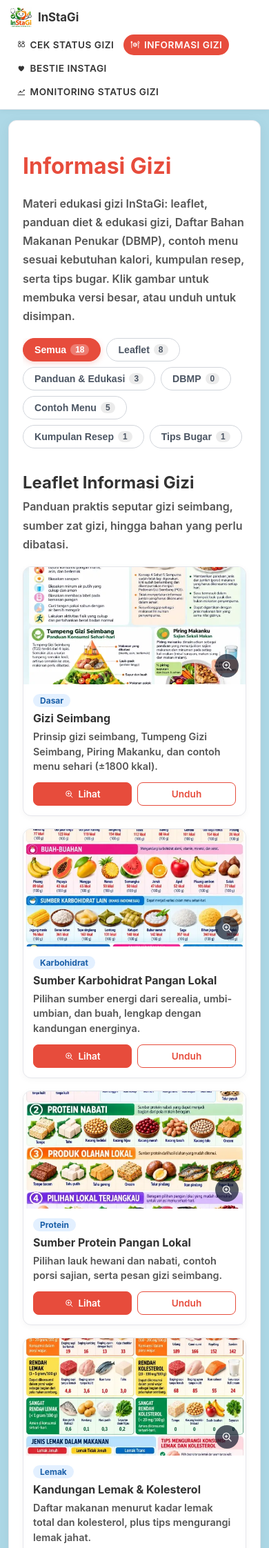
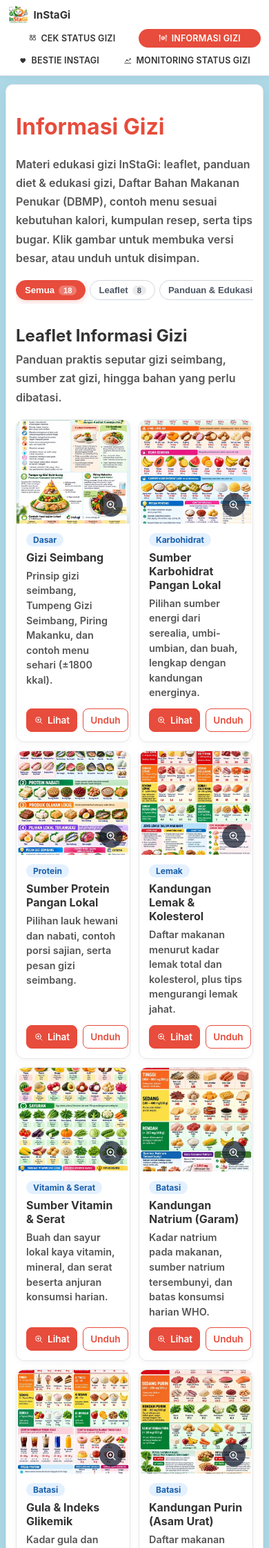
Before and after one commit to M-Arkan-Raihan-Nugraha/InStaGi-PHP, a PHP site: page /imt/informasi.php in a window 390 px wide. Shown: the top 2244 px of the page at 69% size. Run offline with PHP 8.4, Linux system fonts and the light colour scheme.

Commit message:
fix: implement missing nutrition helpers, restore admin data table, add cache busting and mobile responsive styles

```diff
--- a/api/export_csv.php
+++ b/api/export_csv.php
@@ -92,7 +92,7 @@ if ($result->num_rows > 0) {
             'IMT'                    => $row['imt'],
             'Status Gizi'            => $row['status_gizi'],
             'Saran Praktis'          => $row['saran'],
-            'Waktu Input'            => date("d-m-Y H:i:s", strtotime($row['created_at']))
+            'Waktu Input'            => !empty($row['created_at']) ? date("d-m-Y H:i:s", strtotime($row['created_at'])) : date("d-m-Y", strtotime($row['tanggal']))
         ];
 
         // Netralkan nilai yang berpotensi jadi rumus (CSV injection).
--- a/css/base.css
+++ b/css/base.css
@@ -31,6 +31,7 @@
 html {
     margin: 0;
     padding: 0;
+    -webkit-text-size-adjust: 100%;
 }
 
 body {
@@ -42,17 +43,31 @@ body {
     display: flex;
     flex-direction: column;
     min-height: 100vh;
+    width: 100%;
+    overflow-x: hidden;
 }
 
 /* Kartu putih utama. Nilai yang berbeda per halaman (max-width, padding,
    text-align) ada di CSS halaman masing-masing. */
 .container {
-    flex: 1;
+    flex: 1 1 auto;
     margin: 20px auto;
+    width: calc(100% - 32px);
+    max-width: 1200px;
+    min-width: 0;
     background-color: #fff;
     border-radius: 12px;
     box-shadow: 0 4px 20px rgba(0, 0, 0, 0.05);
     border: 1px solid var(--border-color);
+    box-sizing: border-box;
+}
+
+@media (max-width: 768px) {
+    .container {
+        margin: 12px auto;
+        width: calc(100% - 16px);
+        border-radius: 10px;
+    }
 }
 
 .main-footer {
--- a/css/index.css
+++ b/css/index.css
@@ -119,8 +119,10 @@ ul li::before {
 
 @media (max-width: 768px) {
     .container {
-        margin: 15px 12px;
-        padding: 25px 20px;
+        margin: 12px auto;
+        width: calc(100% - 16px);
+        padding: 20px 14px;
+        box-sizing: border-box;
     }
     .logo img {
         max-width: 120px;
--- a/css/nav.css
+++ b/css/nav.css
@@ -88,16 +88,35 @@
 
 @media (max-width: 600px) {
     .site-nav-inner {
-        padding: 10px 14px;
-        gap: 10px;
+        padding: 8px 12px;
+        gap: 8px;
+    }
+    .site-nav-brand {
+        font-size: 0.95em;
+    }
+    .site-nav-brand img {
+        height: 26px;
     }
     .site-nav-links {
         margin-left: 0;
         width: 100%;
-        gap: 4px;
+        display: flex;
+        flex-wrap: wrap;
+        gap: 5px;
     }
     .site-nav-link {
-        padding: 7px 10px;
-        font-size: 0.85em;
+        padding: 6px 9px;
+        font-size: 0.78em;
+        letter-spacing: 0.2px;
+        flex: 1 1 auto;
+        justify-content: center;
+        text-align: center;
     }
 }
+
+@media (max-width: 380px) {
+    .site-nav-link {
+        padding: 5px 7px;
+        font-size: 0.72em;
+    }
+}
--- a/css/pages.css
+++ b/css/pages.css
@@ -1650,6 +1650,17 @@ body.bestie-modal-active {
 }
 
 @media (max-width: 600px) {
+    .home-menu-buttons {
+        grid-template-columns: 1fr;
+        gap: 10px;
+        margin: 18px 0;
+    }
+
+    .home-btn {
+        padding: 13px 16px;
+        font-size: 0.88em;
+    }
+
     .password-row-split {
         grid-template-columns: 1fr;
     }
@@ -1669,6 +1680,35 @@ body.bestie-modal-active {
     .layanan-card,
     .mon-card {
         padding: 16px;
+    }
+
+    .bestie-filter-wrapper,
+    .info-filter-wrapper {
+        margin-bottom: 14px;
+        overflow-x: auto;
+        -webkit-overflow-scrolling: touch;
+        padding-bottom: 6px;
+        scrollbar-width: none;
+    }
+
+    .bestie-filter-wrapper::-webkit-scrollbar,
+    .info-filter-wrapper::-webkit-scrollbar {
+        display: none;
+    }
+
+    .bestie-filters,
+    .info-filters {
+        display: flex;
+        flex-wrap: nowrap;
+        gap: 6px;
+        width: max-content;
+    }
+
+    .bestie-filter-btn,
+    .info-filter-btn {
+        flex: 0 0 auto;
+        padding: 6px 12px;
+        font-size: 0.82em;
     }
 
     .bestie-carousel-track .bestie-card {
@@ -1700,6 +1740,32 @@ body.bestie-modal-active {
         width: 100%;
         justify-content: center;
         box-sizing: border-box;
+    }
+
+    /* Galeri Informasi Gizi Responsif di Ponsel */
+    .info-grid {
+        grid-template-columns: repeat(auto-fill, minmax(140px, 1fr));
+        gap: 12px;
+    }
+
+    .info-card-thumb {
+        height: 150px;
+    }
+
+    .info-card-title {
+        font-size: 0.9em;
+        line-height: 1.3;
+    }
+
+    .info-card-desc {
+        font-size: 0.78em;
+        line-height: 1.35;
+    }
+
+    .info-btn-view,
+    .info-btn-download {
+        padding: 7px 6px;
+        font-size: 0.76em;
     }
 
     /* Modal Lightbox Responsif di Layar Ponsel */
@@ -1752,10 +1818,6 @@ body.bestie-modal-active {
         padding: 8px 10px;
         font-size: 0.82em;
         text-align: center;
-    }
-
-    .info-card-thumb {
-        height: 170px;
     }
 }
 
--- a/includes/core/db.php
+++ b/includes/core/db.php
@@ -259,6 +259,8 @@ try {
         'kalori'       => "ALTER TABLE imt_history ADD COLUMN kalori INT(11) NOT NULL DEFAULT 0 AFTER aktivitas",
         // Tautan ke akun responden (fitur Monitoring per-akun).
         'responden_id' => "ALTER TABLE imt_history ADD COLUMN responden_id INT(11) NULL AFTER id",
+        // Timestamp waktu input data responden
+        'created_at'   => "ALTER TABLE imt_history ADD COLUMN created_at TIMESTAMP DEFAULT CURRENT_TIMESTAMP",
     ];
     foreach ($column_migrations as $column => $sql) {
         if (!isset($existing_columns[$column])) {
--- a/includes/views/layout_head.php
+++ b/includes/views/layout_head.php
@@ -36,15 +36,24 @@ $instagi_gambar  = $instagi_dasar . '/assets/og-image.webp';
 <html lang="id">
 <head>
     <meta charset="UTF-8">
-    <meta name="viewport" content="width=device-width, initial-scale=1.0">
+    <meta name="viewport" content="width=device-width, initial-scale=1.0, maximum-scale=5.0">
     <title><?= htmlspecialchars($judul, ENT_QUOTES, 'UTF-8') ?></title>
     <link rel="shortcut icon" href="/assets/favicon.ico" type="image/x-icon">
     <link rel="canonical" href="<?= htmlspecialchars($instagi_kanonik, ENT_QUOTES, 'UTF-8') ?>">
 
-    <!-- CSS bersama SELALU dimuat lebih dulu, lalu CSS khusus halaman. -->
-    <link rel="stylesheet" href="/css/base.css">
+    <!-- CSS bersama SELALU dimuat lebih dulu, lalu CSS khusus halaman (cache-busting dinamis per-berkas). -->
+    <?php
+        $css_root = defined('APP_ROOT') ? APP_ROOT : dirname(__DIR__, 2);
+        $base_css_file = $css_root . '/css/base.css';
+        $v_base = file_exists($base_css_file) ? filemtime($base_css_file) : '20261031';
+    ?>
+    <link rel="stylesheet" href="/css/base.css?v=<?= $v_base ?>">
     <?php foreach ($css as $berkas_css): ?>
-    <link rel="stylesheet" href="/css/<?= htmlspecialchars($berkas_css, ENT_QUOTES, 'UTF-8') ?>">
+    <?php
+        $page_css_file = $css_root . '/css/' . $berkas_css;
+        $v_page = file_exists($page_css_file) ? filemtime($page_css_file) : $v_base;
+    ?>
+    <link rel="stylesheet" href="/css/<?= htmlspecialchars($berkas_css, ENT_QUOTES, 'UTF-8') ?>?v=<?= $v_page ?>">
     <?php endforeach; ?>
     <?= $css_ekstra ?>
     <?= $meta_ekstra ?>
```
Also changed, not shown: admin.php (+22 -20 lines), css/admin.css (+92 -0 lines), includes/services/nutrition.php (+45 -3 lines).
